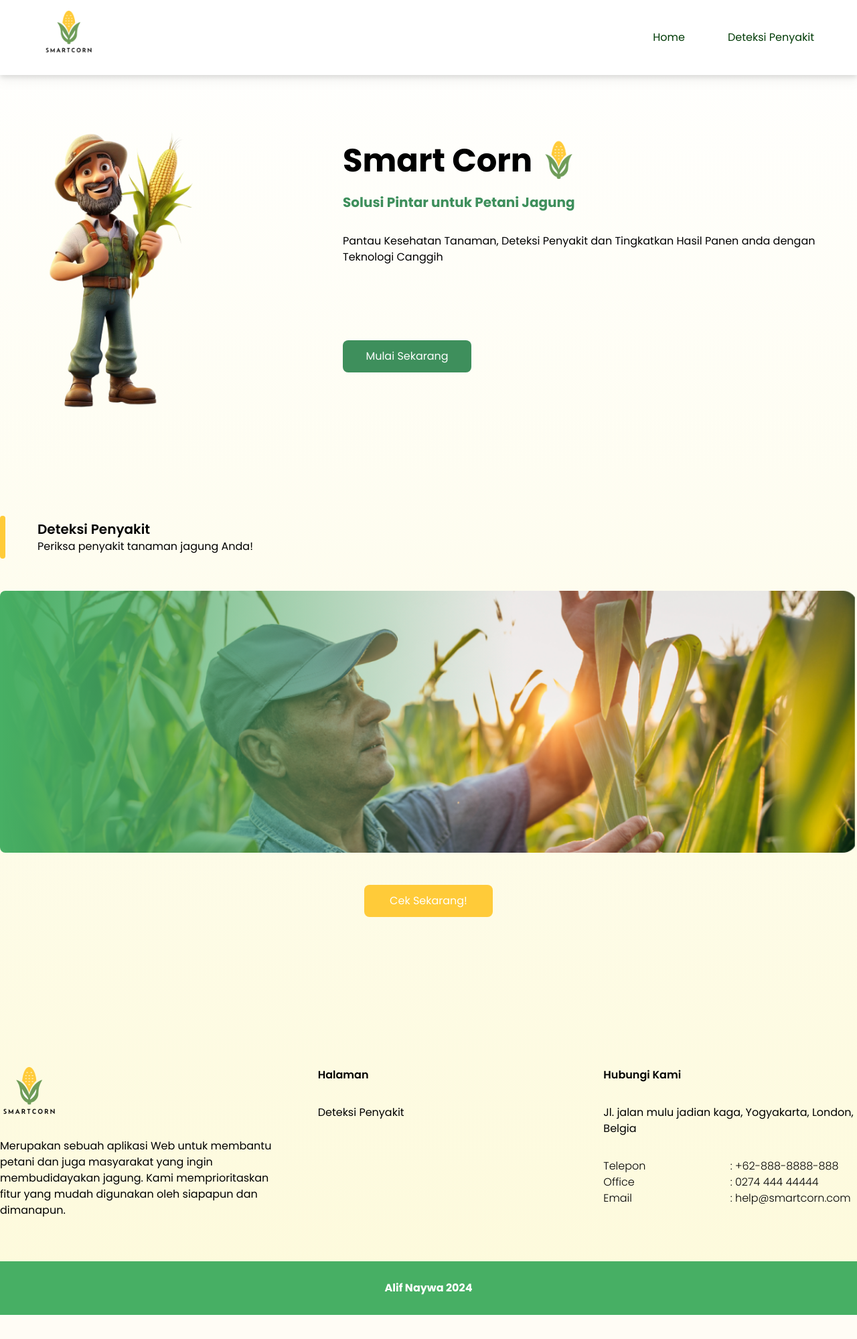
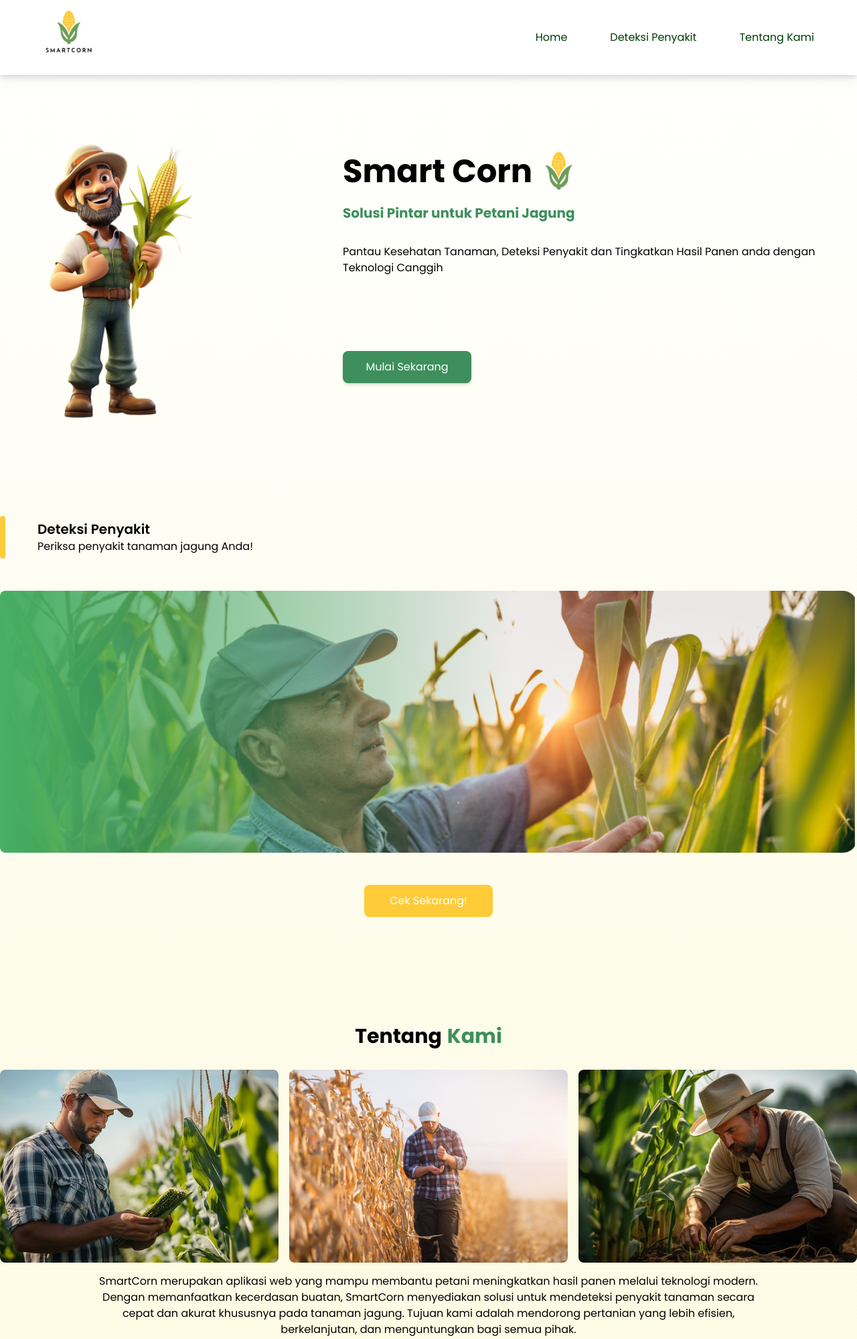
Before and after one commit to alifnay/corn_leaf_disease, a Flask app: page / in a window 1280 px wide. Shown: the top 1999 px of the page at 67% size. Before the commit the page ends 1963 px from the top, so only its background shows below. Run offline with Flask 3, Linux system fonts and the light colour scheme; some libraries are stand-ins or nearby versions.

Commit message:
"Updated base.html, detection.html, and index.html templates with various changes to layout, styling, and content."

```diff
--- a/templates/base.html
+++ b/templates/base.html
@@ -1,5 +1,5 @@
     <!--Landing-->
-    <div class="max-w-7xl mx-auto grid grid-cols-5 py-16">
+    <div class="max-w-7xl mx-auto grid grid-cols-5 py-20">
         <div class="col-span-2">
             <img src="static\images\petani_3d.png" alt="" class="h-[450px] w-auto">
         </div>
@@ -17,7 +17,7 @@
             </div>
             <div>
                 <a href="#deteksi-penyakit">
-                    <button class="w-48 h-12 bg-[#3E8F5C] text-white rounded-lg hover:bg-[#2E7047] hover:scale-105 hover:shadow-lg transition-transform duration-300 ease-in-out">
+                    <button class="w-48 h-12 bg-[#3E8F5C] shadow-md text-white rounded-lg hover:bg-[#2E7047] hover:scale-105 hover:shadow-lg transition-transform duration-300 ease-in-out">
                         Mulai Sekarang
                     </button>
                 </a>
@@ -26,7 +26,7 @@
     </div>
 
     <!--Deteksi Jagung-->
-    <div id="deteksi-penyakit" class="max-w-7xl mx-auto py-20 space-y-12">
+    <div id="deteksi-penyakit" class="max-w-7xl mx-auto space-y-12 mt-12">
         <div class="flex space-x-12 items-center">
             <div class="w-2 h-16 bg-[#FFCB39] rounded-lg"></div>
             <div class="grid-rows-2">
@@ -51,4 +51,61 @@
                 </button>
             </a>
         </div>
+
+        <!--Tentang Kami-->
+        <div class="max-w-7xl text-center space-y-4 py-28">
+            <div class="flex justify-center text-3xl font-bold mb-8 gap-2">
+                Tentang
+                <div class="text-[#3E8F5C]">Kami</div>
+            </div>
+            <div class="grid grid-cols-3 gap-4">
+                <div class="h-72 rounded-lg overflow-hidden">
+                    <img src="static\images\farmer_1.jpg" alt="Farmer 1" class="w-full h-full object-cover">
+                </div>
+                <div class="h-72 rounded-lg overflow-hidden">
+                    <img src="static\images\farmer_2.jpg" alt="Farmer 2" class="w-full h-full object-cover">
+                </div>
+                <div class="h-72 rounded-lg overflow-hidden">
+                    <img src="static\images\farmer_3.jpg" alt="Farmer 3" class="w-full h-full object-cover">
+                </div>
+            </div>
+            <div class="px-36">
+                SmartCorn merupakan aplikasi web yang mampu membantu petani meningkatkan hasil panen melalui teknologi modern.
+                Dengan memanfaatkan kecerdasan buatan, SmartCorn menyediakan solusi untuk mendeteksi penyakit tanaman secara cepat dan akurat
+                khususnya pada tanaman jagung. Tujuan kami adalah mendorong pertanian yang lebih efisien, berkelanjutan,
+                dan menguntungkan bagi semua pihak.
+            </div>
+        </div>
     </div>
+
+    <footer>
+        <div class="max-w-7xl mx-auto pt-36 grid grid-cols-3 space-x-12">
+            <div class="grid-rows-2 space-y-4">
+                <div>
+                    <img src="static\images\logo.png" alt="">
+                </div>
+                <div>
+                    Merupakan sebuah aplikasi Web untuk membantu petani dan juga masyarakat yang ingin membudidayakan jagung. Kami memprioritaskan fitur yang mudah digunakan oleh siapapun dan dimanapun.
+                </div>
+            </div>
+            <div class="grid-rows-2 space-y-8">
+                <div class="font-semibold">Halaman</div>
+                <div>Deteksi Penyakit</div>
+            </div>
+            <div class="grid-rows-3 space-y-8">
+                <div class="font-semibold">Hubungi Kami</div>
+                <div>Jl. jalan mulu jadian kaga, Yogyakarta, London, Belgia</div>
+                <div class="grid grid-cols-2 font-light">
+                    <div>Telepon</div>
+                    <div>: +62-888-8888-888</div>
+                    <div>Office</div>
+                    <div>: 0274 444 44444</div>
+                    <div>Email</div>
+                    <div>: help@smartcorn.com</div>
+                </div>
+            </div>
+        </div>
+        <div class="bg-[#47AF64] h-20 mt-16 flex items-center justify-center">
+            <div class="font-bold text-white">Alif Naywa 2024</div>
+        </div>
+    </footer>
--- a/templates/detection.html
+++ b/templates/detection.html
@@ -59,7 +59,7 @@
         </div>
     </div>
     <!-- Informasi Prediksi -->
-    <div class="flex w-full h-16 p-4 rounded-2xl items-center shadow-lg {% if predicted_class == 'Healthy' %}bg-healthy{% else %}bg-disease{% endif %}">
+    <div class="flex w-full h-16 p-4 rounded-2xl items-center shadow-xl {% if predicted_class == 'Healthy' %}bg-healthy{% else %}bg-disease{% endif %}">
         <svg class="w-12 h-12" aria-hidden="true" xmlns="http://www.w3.org/2000/svg" width="24" height="24" viewBox="0 0 24 24">
             <circle cx="12" cy="12" r="10" fill="#FFCB39" />
             <path fill="#FFFFFF" d="M15.707 10.707a1 1 0 0 0-1.414-1.414L11 12.586l-1.793-1.793a1 1 0 0 0-1.414 1.414l2.5 2.5a1 1 0 0 0 1.414 0l4-4Z" />
--- a/templates/index.html
+++ b/templates/index.html
@@ -8,11 +8,26 @@
     <link rel="preconnect" href="https://fonts.googleapis.com">
     <link rel="preconnect" href="https://fonts.gstatic.com" crossorigin>
     <link href="https://fonts.googleapis.com/css2?family=Poppins:ital,wght@0,100;0,200;0,300;0,400;0,500;0,600;0,700;0,800;0,900;1,100;1,200;1,300;1,400;1,500;1,600;1,700;1,800;1,900&display=swap" rel="stylesheet">
+    <link
+    rel="stylesheet"
+    href="https://cdn.jsdelivr.net/npm/swiper@9/swiper-bundle.min.css"
+    />
+    <script src="https://cdn.jsdelivr.net/npm/swiper@9/swiper-bundle.min.js"></script>
     <style>
         body {
             font-family: 'Poppins', sans-serif;
         }
+        .swiper-container {
+            width: 100%;
+            padding: 20px 0;
+        }
+        .swiper-slide {
+            display: flex;
+            justify-content: center;
+            align-items: center;
+        }
     </style>
+
 </head>
 <body class="min-h-screen bg-gradient-to-b from-white to-[#FDFADB]">
     <!--Navbar-->
@@ -29,6 +44,9 @@
             <a href="{{ url_for('detection')}}" class="text-[#003B06] hover:scale-110 transition-transform">
                 Deteksi Penyakit
             </a>
+            <a href="" class="text-[#003B06] hover:scale-110 transition-transform">
+                Tentang Kami
+            </a>
         </div>
     </nav>
 
```
Also changed, not shown: other parts of templates/index.html (+0 -32 lines), static/images/cr_1.jpg (added), static/images/cr_2.jpg (added), static/images/cr_3.jpg (added), static/images/cr_4.jpg (added), static/images/cr_5.jpg (added), static/images/farmer_1.jpg (added), static/images/farmer_2.jpg (added), static/images/farmer_3.jpg (added), 2 other files.
